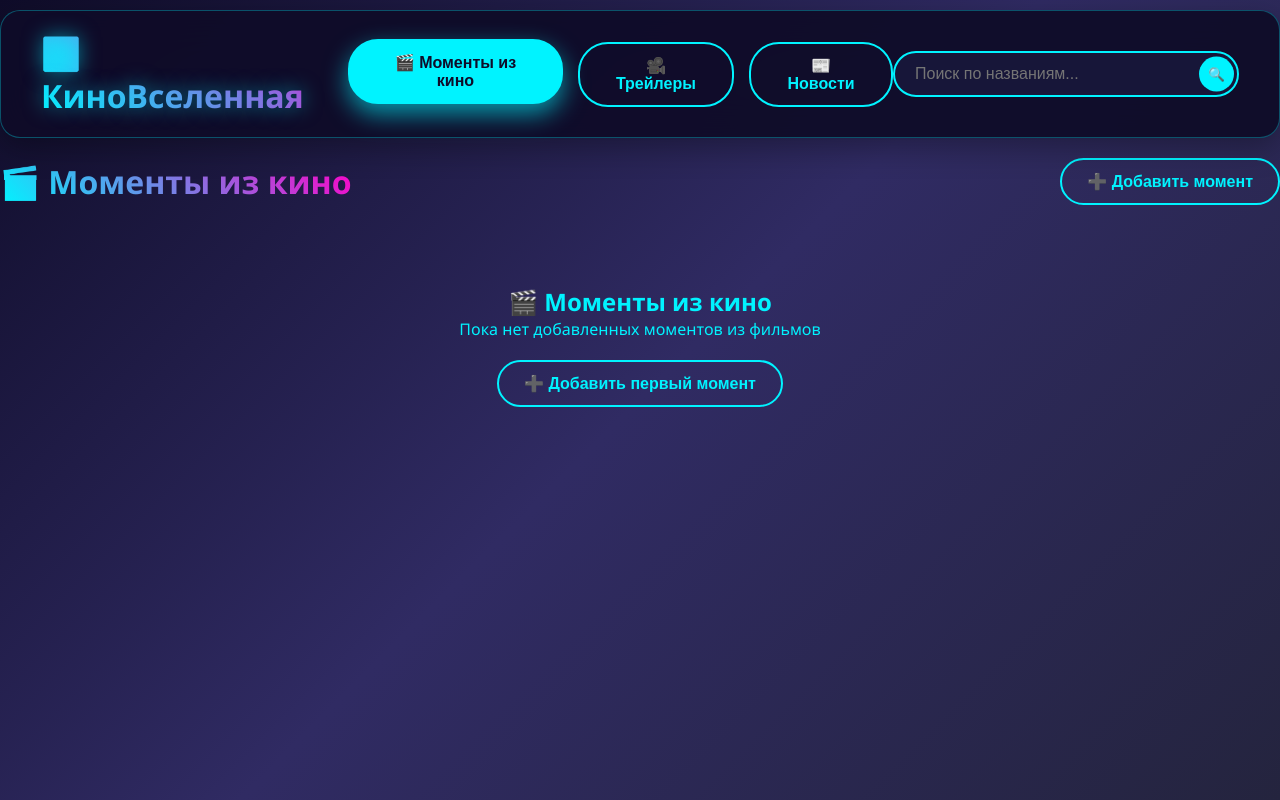
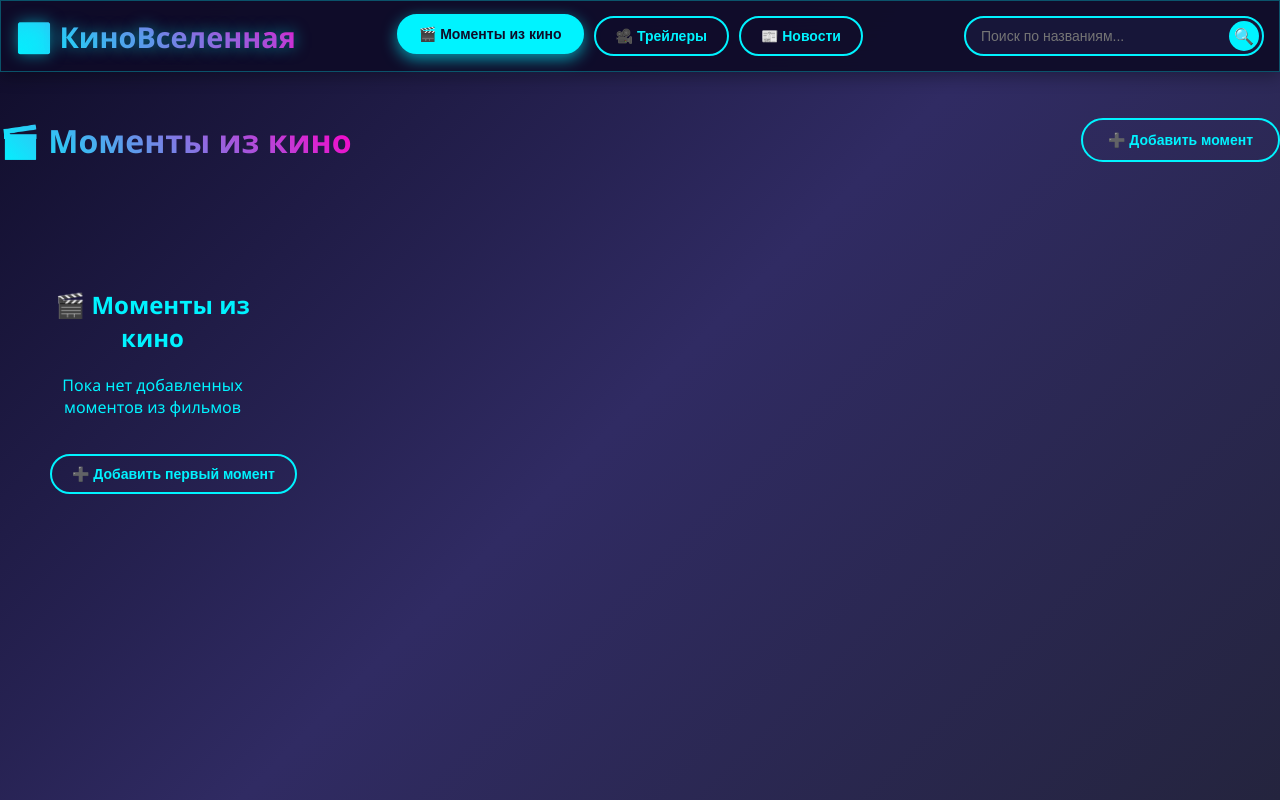
Before and after one commit to viktorbryanskiy1-crypto/cinema-space-bot, a Flask app: page / in a window 1280 px wide. Run offline with Flask 2, Linux system fonts and the light colour scheme; data that the repository does not hold is empty; parts of the project's set-up code (start-up, migrations or seed data) failed here and were passed over; some libraries are stand-ins or nearby versions.

Commit message:
Update style.css

```diff
--- a/static/css/style.css
+++ b/static/css/style.css
@@ -12,10 +12,14 @@
     --warning: #ff6b6b;
 }
 
-* {
+/* --- ПОЛНОЭКРАННЫЙ РЕЖИМ --- */
+html, body {
     margin: 0;
     padding: 0;
-    box-sizing: border-box;
+    height: 100%;
+    width: 100%;
+    overflow-x: hidden;
+    -webkit-overflow-scrolling: touch;
 }
 
 body {
@@ -26,35 +30,42 @@ body {
     background-attachment: fixed;
     background-size: cover;
     overflow-x: hidden;
+    padding: 0;
+    margin: 0;
 }
 
 .container {
-    max-width: 1400px;
-    margin: 0 auto;
-    padding: 20px;
+    max-width: 100%;
+    margin: 0;
+    padding: 10px; /* Уменьшено для экономии места */
+    width: 100%;
+    min-height: 100vh;
 }
+/* --- КОНЕЦ ПОЛНОЭКРАННОГО РЕЖИМА --- */
 
-/* Навигация */
+/* Навигация - прилипает к верху */
 .navbar {
     display: flex;
     justify-content: space-between;
     align-items: center;
     background: rgba(15, 12, 41, 0.95);
-    padding: 20px 40px;
-    border-radius: 20px;
-    margin-bottom: 30px;
+    padding: 15px; /* Уменьшен padding */
+    border-radius: 0; /* Убраны скругления для полной ширины */
+    margin-bottom: 20px; /* Уменьшен отступ */
     border: 1px solid var(--border);
     backdrop-filter: blur(20px);
-    box-shadow: 0 10px 30px rgba(0, 0, 0, 0.3);
+    box-shadow: 0 5px 15px rgba(0, 0, 0, 0.3); /* Уменьшена тень */
     position: sticky;
-    top: 10px;
+    top: 0;
+    width: 100%;
     z-index: 1000;
+    box-sizing: border-box;
 }
 
 .nav-brand {
     display: flex;
     align-items: center;
-    gap: 15px;
+    gap: 10px; /* Уменьшен gap */
 }
 
 .nav-brand h1 {
@@ -62,28 +73,33 @@ body {
     -webkit-background-clip: text;
     -webkit-text-fill-color: transparent;
     background-clip: text;
-    font-size: 2em;
+    font-size: 1.8em; /* Уменьшен размер шрифта */
     font-weight: 800;
-    text-shadow: 0 0 20px rgba(0, 243, 255, 0.5);
+    text-shadow: 0 0 15px rgba(0, 243, 255, 0.5); /* Уменьшена тень */
+    margin: 0; /* Убраны отступы */
+    padding: 0;
 }
 
 .nav-tabs {
     display: flex;
-    gap: 15px;
+    gap: 10px; /* Уменьшен gap */
+    flex-wrap: wrap; /* Позволяет кнопкам переноситься на новую строку */
+    justify-content: center; /* Центрируем на мобильных */
 }
 
 .tab-btn {
     background: transparent;
     border: 2px solid var(--accent);
     color: var(--accent);
-    padding: 12px 25px;
+    padding: 10px 20px; /* Уменьшены отступы */
     border-radius: 30px;
     cursor: pointer;
     transition: all 0.4s cubic-bezier(0.175, 0.885, 0.32, 1.275);
     font-weight: 600;
-    font-size: 16px;
+    font-size: 14px; /* Уменьшен размер шрифта */
     position: relative;
     overflow: hidden;
+    white-space: nowrap; /* Предотвращает перенос текста */
 }
 
 .tab-btn::before {
@@ -102,37 +118,39 @@ body {
 }
 
 .tab-btn:hover {
-    transform: translateY(-3px);
-    box-shadow: 0 10px 25px rgba(0, 243, 255, 0.4);
+    transform: translateY(-2px); /* Уменьшено движение */
+    box-shadow: 0 5px 15px rgba(0, 243, 255, 0.4); /* Уменьшена тень */
 }
 
 .tab-btn.active {
     background: var(--accent);
     color: #0f0c29;
-    transform: translateY(-3px);
-    box-shadow: 0 10px 25px rgba(0, 243, 255, 0.6);
+    transform: translateY(-2px); /* Уменьшено движение */
+    box-shadow: 0 5px 15px rgba(0, 243, 255, 0.6); /* Уменьшена тень */
 }
 
 /* Поиск */
 .search-container {
     position: relative;
-    width: 350px;
+    width: 100%; /* Занимает всю доступную ширину */
+    max-width: 300px; /* Максимальная ширина */
 }
 
 .search-input {
     width: 100%;
-    padding: 12px 20px;
+    padding: 10px 15px; /* Уменьшены отступы */
     border: 2px solid var(--accent);
     border-radius: 30px;
     background: rgba(25, 25, 60, 0.8);
     color: white;
-    font-size: 16px;
+    font-size: 14px; /* Уменьшен размер шрифта */
     transition: all 0.3s ease;
+    box-sizing: border-box;
 }
 
 .search-input:focus {
     outline: none;
-    box-shadow: 0 0 20px rgba(0, 243, 255, 0.5);
+    box-shadow: 0 0 15px rgba(0, 243, 255, 0.5); /* Уменьшена тень */
     border-color: var(--accent-hover);
 }
 
@@ -144,61 +162,74 @@ body {
     background: var(--accent);
     border: none;
     border-radius: 50%;
-    width: 35px;
-    height: 35px;
+    width: 30px; /* Уменьшен размер */
+    height: 30px; /* Уменьшен размер */
     cursor: pointer;
     transition: all 0.3s ease;
     display: flex;
     align-items: center;
     justify-content: center;
+    font-size: 16px; /* Размер иконки поиска */
 }
 
 .search-btn:hover {
     transform: translateY(-50%) scale(1.1);
-    box-shadow: 0 0 15px rgba(0, 243, 255, 0.7);
+    box-shadow: 0 0 12px rgba(0, 243, 255, 0.7); /* Уменьшена тень */
 }
 
 /* Адаптивность */
 @media (max-width: 768px) {
     .navbar {
         flex-direction: column;
-        gap: 20px;
-        padding: 15px;
+        gap: 15px; /* Уменьшен gap */
+        padding: 10px; /* Уменьшен padding */
     }
 
     .nav-tabs {
         flex-wrap: wrap;
         justify-content: center;
+        width: 100%;
     }
 
     .search-container {
         width: 100%;
+        max-width: 100%;
+    }
+
+    .nav-brand h1 {
+        font-size: 1.5em; /* Ещё меньше на мобильных */
+    }
+
+    .tab-btn {
+        padding: 8px 15px; /* Ещё меньше отступы на мобильных */
+        font-size: 13px;
     }
 }
+
 /* Статистика */
 .stats-grid {
     display: grid;
-    grid-template-columns: repeat(auto-fit, minmax(250px, 1fr));
-    gap: 20px;
-    margin: 30px 0;
+    grid-template-columns: repeat(auto-fit, minmax(200px, 1fr)); /* Уменьшена минимальная ширина */
+    gap: 15px; /* Уменьшен gap */
+    margin: 20px 0; /* Уменьшены отступы */
 }
 
 .stat-card {
     background: var(--card-bg);
-    border-radius: 15px;
-    padding: 25px;
+    border-radius: 12px; /* Уменьшены скругления */
+    padding: 20px; /* Уменьшены отступы */
     border: 1px solid var(--border);
     text-align: center;
     transition: all 0.3s ease;
 }
 
 .stat-card:hover {
-    transform: translateY(-5px);
-    box-shadow: 0 10px 25px rgba(0, 243, 255, 0.3);
+    transform: translateY(-3px);
+    box-shadow: 0 8px 20px rgba(0, 243, 255, 0.3); /* Уменьшена тень */
 }
 
 .stat-number {
-    font-size: 2.5em;
+    font-size: 2em; /* Уменьшен размер шрифта */
     font-weight: 700;
     background: linear-gradient(45deg, var(--accent), var(--accent-secondary));
     -webkit-background-clip: text;
@@ -208,8 +239,8 @@ body {
 
 .stat-label {
     color: var(--text-secondary);
-    font-size: 1.1em;
-    margin-top: 10px;
+    font-size: 1em; /* Уменьшен размер шрифта */
+    margin-top: 8px; /* Уменьшен отступ */
 }
 
 /* Админ-кнопки */
@@ -217,16 +248,159 @@ body {
     background: linear-gradient(45deg, var(--warning), #ff4757);
     color: white;
     border: none;
-    padding: 8px 15px;
+    padding: 6px 12px; /* Уменьшены отступы */
     border-radius: 20px;
     cursor: pointer;
     font-weight: 600;
     transition: all 0.3s ease;
     text-decoration: none;
     display: inline-block;
+    font-size: 14px; /* Уменьшен размер шрифта */
 }
 
 .admin-btn:hover {
     transform: scale(1.05);
-    box-shadow: 0 5px 15px rgba(255, 107, 107, 0.4);
+    box-shadow: 0 4px 12px rgba(255, 107, 107, 0.4); /* Уменьшена тень */
 }
+
+/* --- ДОПОЛНИТЕЛЬНЫЕ СТИЛИ ДЛЯ КАРТОЧЕК И КОНТЕНТА --- */
+.content-section {
+    margin-top: 20px;
+}
+
+.card-grid {
+    display: grid;
+    grid-template-columns: repeat(auto-fill, minmax(300px, 1fr));
+    gap: 20px;
+    margin-top: 20px;
+}
+
+.card {
+    background: var(--card-bg);
+    border-radius: 15px;
+    padding: 20px;
+    border: 1px solid var(--border);
+    transition: all 0.3s ease;
+}
+
+.card:hover {
+    transform: translateY(-5px);
+    box-shadow: 0 10px 25px rgba(0, 243, 255, 0.3);
+}
+
+.card-title {
+    color: var(--accent);
+    margin-bottom: 10px;
+    font-size: 1.3em;
+}
+
+.card-description {
+    color: var(--text-secondary);
+    margin-bottom: 15px;
+    line-height: 1.5;
+}
+
+.card-media {
+    width: 100%;
+    border-radius: 10px;
+    margin-bottom: 15px;
+}
+
+.reactions {
+    display: flex;
+    gap: 10px;
+    margin-bottom: 15px;
+    flex-wrap: wrap;
+}
+
+.reaction-btn {
+    background: rgba(255, 255, 255, 0.1);
+    border: 1px solid var(--border);
+    color: var(--text);
+    padding: 5px 10px;
+    border-radius: 20px;
+    cursor: pointer;
+    transition: all 0.3s ease;
+    display: flex;
+    align-items: center;
+    gap: 5px;
+    font-size: 14px;
+}
+
+.reaction-btn:hover {
+    background: rgba(0, 243, 255, 0.2);
+    transform: scale(1.05);
+}
+
+.comment-form {
+    margin-top: 15px;
+}
+
+.comment-input {
+    width: 100%;
+    padding: 10px;
+    border: 1px solid var(--border);
+    border-radius: 10px;
+    background: rgba(255, 255, 255, 0.1);
+    color: white;
+    margin-bottom: 10px;
+    resize: vertical;
+}
+
+.submit-btn {
+    background: linear-gradient(45deg, var(--accent), var(--accent-secondary));
+    color: #0f0c29;
+    border: none;
+    padding: 10px 20px;
+    border-radius: 25px;
+    cursor: pointer;
+    font-weight: 600;
+    transition: all 0.3s ease;
+}
+
+.submit-btn:hover {
+    transform: scale(1.05);
+    box-shadow: 0 5px 15px rgba(0, 243, 255, 0.4);
+}
+
+/* Модальные окна */
+.modal {
+    position: fixed;
+    top: 0;
+    left: 0;
+    width: 100%;
+    height: 100%;
+    background: rgba(0, 0, 0, 0.8);
+    display: none;
+    justify-content: center;
+    align-items: center;
+    z-index: 2000;
+}
+
+.modal-content {
+    background: #222;
+    padding: 25px;
+    border-radius: 15px;
+    border: 1px solid var(--border);
+    max-width: 500px;
+    width: 90%;
+    max-height: 90vh;
+    overflow-y: auto;
+    position: relative;
+}
+
+/* Закрытие модального окна */
+.close-modal {
+    position: absolute;
+    top: 15px;
+    right: 15px;
+    background: none;
+    border: none;
+    color: var(--text-secondary);
+    font-size: 24px;
+    cursor: pointer;
+}
+
+.close-modal:hover {
+    color: var(--accent);
+}
```
